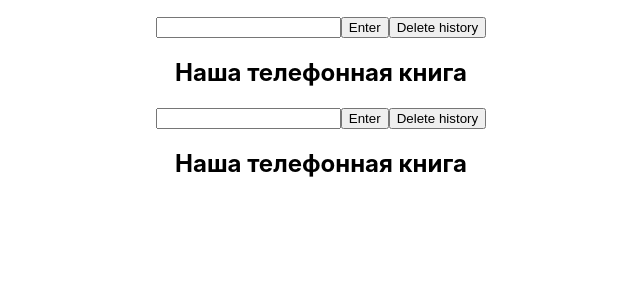
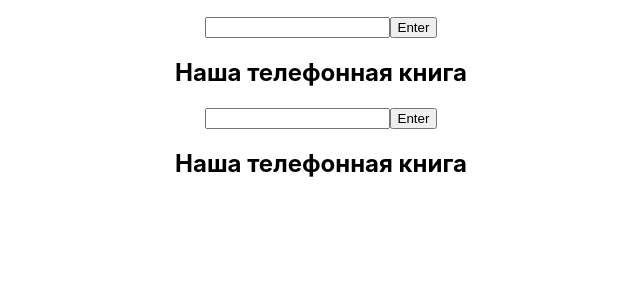
Before and after one commit to khotovicky/PhoneBook, a React (Create React App) app in the folder phone-book/: page / in a window 1280 px wide. Shown: the top 300 px of the page, without its empty margins (319-959 px from the left). Built offline with nearby package versions, Linux system fonts and the light colour scheme.

Commit message:
рефакторинг, обусловлено появление кнопки, удаляющей историю

```diff
--- a/phone-book/src/App.js
+++ b/phone-book/src/App.js
@@ -28,7 +28,8 @@ export function App() {
         setValue={setCommand}
       />
       <button onClick={perfomCommand}>Enter</button>
-      <button onClick={history.deleteHistory}>Delete history</button>
+      {console.log(history.elements)}
+      {(history.elements.length) > 0 && <button onClick={history.deleteHistory}>Delete history</button>}
       <PhoneBook
         phoneBookArray={phoneBookArray}
       />
--- a/phone-book/src/hooks/phoneBook.js
+++ b/phone-book/src/hooks/phoneBook.js
@@ -1,5 +1,5 @@
 import { useState } from "react"
-import { excludeObjectElement } from "../utils/deleteObjectElement"
+import { excludeObjectKey } from "../utils/excludeObjectKey"
 
 export function usePhoneBook() {
     const [phoneBook, setPhoneBook] = useState({})
@@ -38,7 +38,7 @@ export function usePhoneBook() {
         if (!phoneBook[name]) {
             return 'Этого имени нет'
         }
-        setPhoneBook(excludeObjectElement(phoneBook, name))
+        setPhoneBook(phoneBook => excludeObjectKey(phoneBook, name))
         return "Имя удалено"
     }
     return {
--- a/phone-book/src/utils/deleteObjectElement.js
+++ b/phone-book/src/utils/excludeObjectKey.js
@@ -1,4 +1,4 @@
-export function excludeObjectElement(object, key) {
+export function excludeObjectKey(object, key) {
     const newObject = {...object}
     delete newObject[key]
     return newObject;
```
